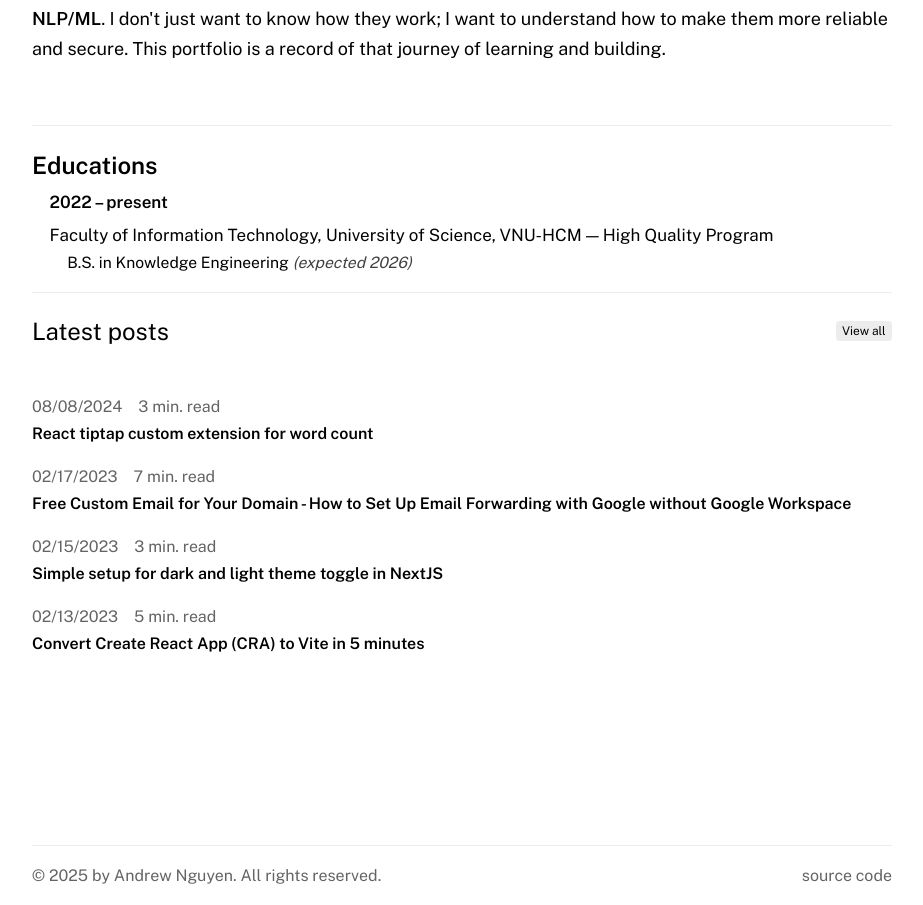
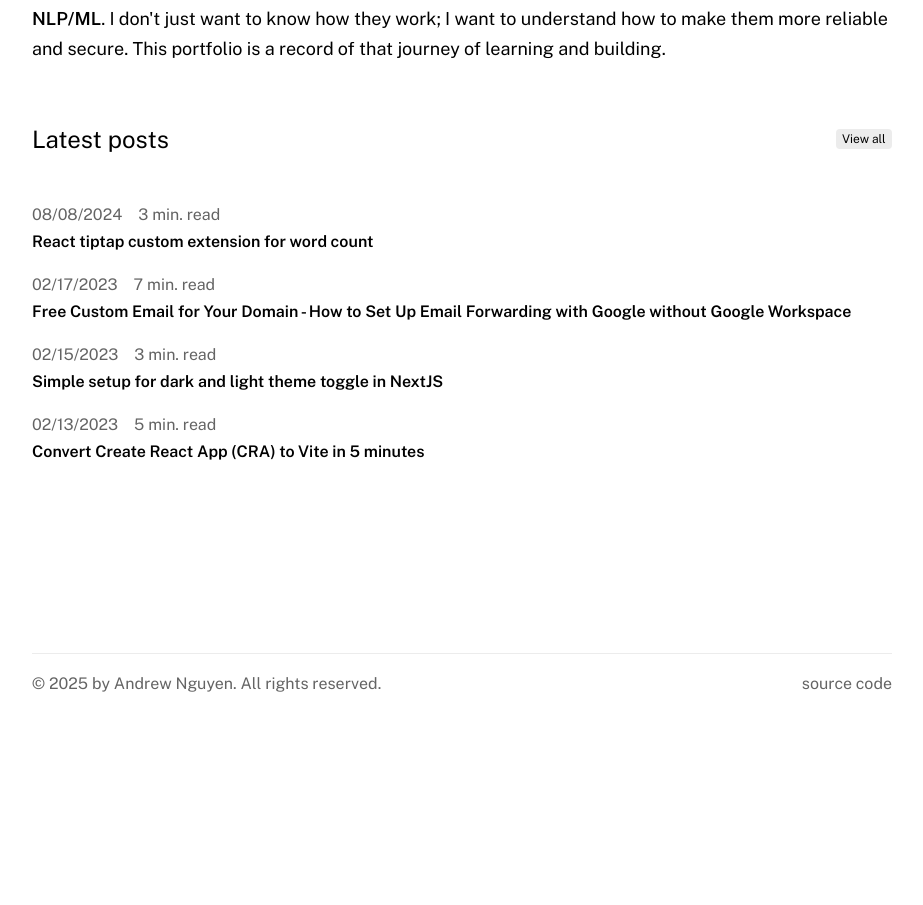
Before and after one commit to mrstarkng/hung-akrive, a Next.js app: page / in a window 1280 px wide. Shown: the part 890-1795 px from the top of the page, without its empty margins (178-1101 px from the left). After the commit the page ends 1603 px from the top, so only its background shows below. Built offline with nearby package versions, Linux system fonts and the light colour scheme.

Commit message:
feat: move Education to About

```diff
--- a/src/pages/about/index.tsx
+++ b/src/pages/about/index.tsx
@@ -4,6 +4,7 @@ import styles from "./AboutPage.module.css";
 import Image from "next/image";
 import MyImage from "../../../public/test2.webp"; // Renamed for clarity
 import Link from "next/link";
+import Education from "@/components/Education";
 
 export default function About() {
   return (
@@ -67,6 +68,7 @@ export default function About() {
             </div>
           </header>
         </section>
+        <Education />
       </main>
     </>
   );
--- a/src/pages/index.tsx
+++ b/src/pages/index.tsx
@@ -2,7 +2,6 @@ import Head from "next/head";
 import styles from "@/styles/Main.module.css";
 import WelcomeHeader from "@/components/WelcomeHeader";
 import LatestPosts from "@/components/LatestPosts";
-import Education from "@/components/Education";
 import { BlogPost, getPosts } from "@/utils/helpers";
 
 type Props = { posts: BlogPost[] };
@@ -33,7 +32,6 @@ export default function Home({ posts }: Props) {
 
       <main className={styles.container}>
         <WelcomeHeader />
-        <Education />
         <LatestPosts posts={posts} />
       </main>
     </>
```
